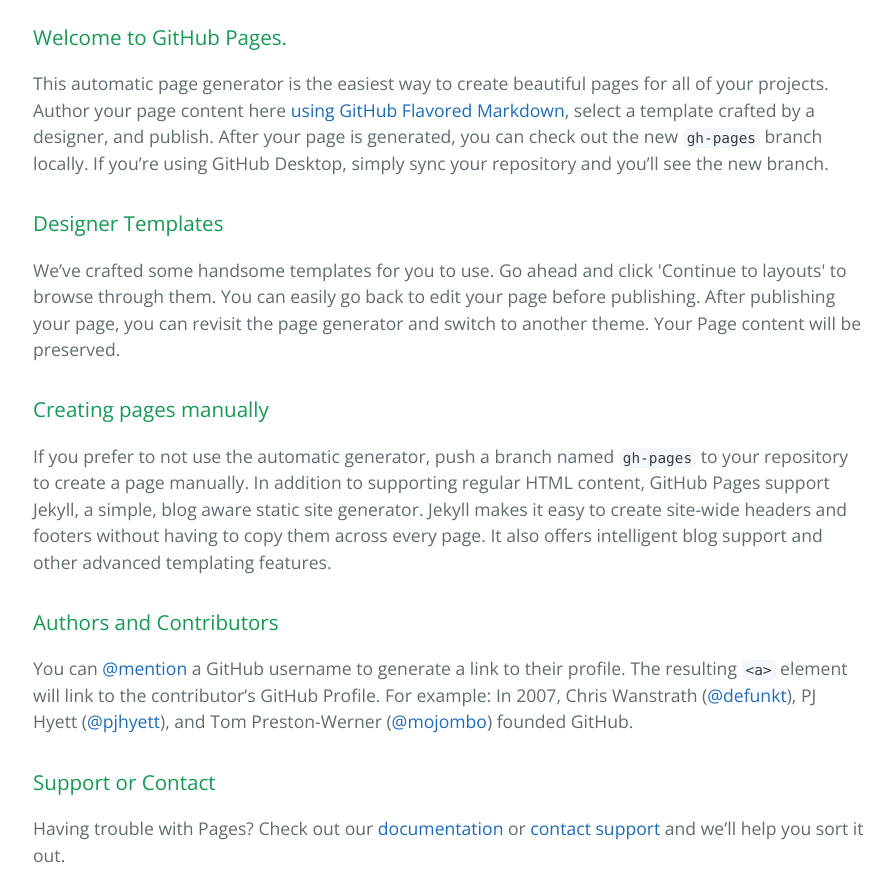
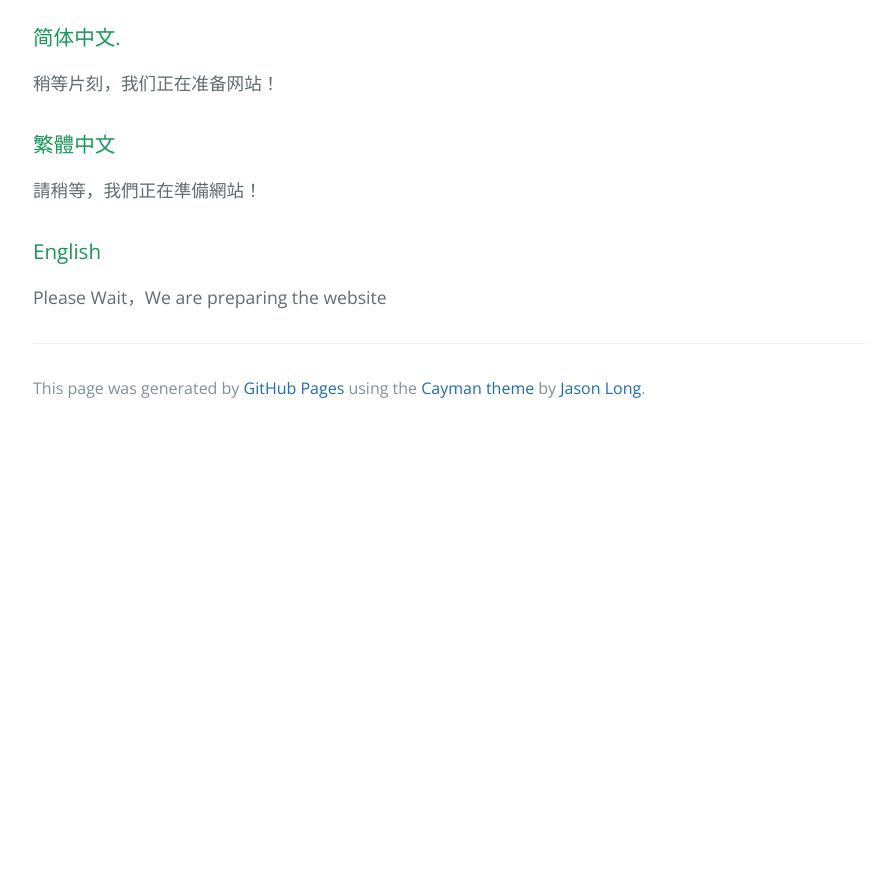
Before and after one commit to MacTimos/MacTimos.github.io, a plain HTML site: page index.html in a window 1280 px wide. Shown: the part 280-1151 px from the top of the page, without its empty margins (191-1083 px from the left). After the commit the page ends 800 px from the top, so only its background shows below. Drawn offline with nearby package versions, Linux system fonts and the light colour scheme.

Commit message:
Replace master branch with page content via GitHub

```diff
--- a/index.html
+++ b/index.html
@@ -17,29 +17,19 @@
 
     <section class="main-content">
       <h3>
-<a id="welcome-to-github-pages" class="anchor" href="#welcome-to-github-pages" aria-hidden="true"><span aria-hidden="true" class="octicon octicon-link"></span></a>Welcome to GitHub Pages.</h3>
+<a id="简体中文" class="anchor" href="#%E7%AE%80%E4%BD%93%E4%B8%AD%E6%96%87" aria-hidden="true"><span aria-hidden="true" class="octicon octicon-link"></span></a>简体中文.</h3>
 
-<p>This automatic page generator is the easiest way to create beautiful pages for all of your projects. Author your page content here <a href="https://guides.github.com/features/mastering-markdown/">using GitHub Flavored Markdown</a>, select a template crafted by a designer, and publish. After your page is generated, you can check out the new <code>gh-pages</code> branch locally. If you’re using GitHub Desktop, simply sync your repository and you’ll see the new branch.</p>
+<p>稍等片刻，我们正在准备网站！</p>
 
 <h3>
-<a id="designer-templates" class="anchor" href="#designer-templates" aria-hidden="true"><span aria-hidden="true" class="octicon octicon-link"></span></a>Designer Templates</h3>
+<a id="繁體中文" class="anchor" href="#%E7%B9%81%E9%AB%94%E4%B8%AD%E6%96%87" aria-hidden="true"><span aria-hidden="true" class="octicon octicon-link"></span></a>繁體中文</h3>
 
-<p>We’ve crafted some handsome templates for you to use. Go ahead and click 'Continue to layouts' to browse through them. You can easily go back to edit your page before publishing. After publishing your page, you can revisit the page generator and switch to another theme. Your Page content will be preserved.</p>
+<p>請稍等，我們正在準備網站！</p>
 
 <h3>
-<a id="creating-pages-manually" class="anchor" href="#creating-pages-manually" aria-hidden="true"><span aria-hidden="true" class="octicon octicon-link"></span></a>Creating pages manually</h3>
+<a id="english" class="anchor" href="#english" aria-hidden="true"><span aria-hidden="true" class="octicon octicon-link"></span></a>English</h3>
 
-<p>If you prefer to not use the automatic generator, push a branch named <code>gh-pages</code> to your repository to create a page manually. In addition to supporting regular HTML content, GitHub Pages support Jekyll, a simple, blog aware static site generator. Jekyll makes it easy to create site-wide headers and footers without having to copy them across every page. It also offers intelligent blog support and other advanced templating features.</p>
-
-<h3>
-<a id="authors-and-contributors" class="anchor" href="#authors-and-contributors" aria-hidden="true"><span aria-hidden="true" class="octicon octicon-link"></span></a>Authors and Contributors</h3>
-
-<p>You can <a href="https://help.github.com/articles/basic-writing-and-formatting-syntax/#mentioning-users-and-teams" class="user-mention">@mention</a> a GitHub username to generate a link to their profile. The resulting <code>&lt;a&gt;</code> element will link to the contributor’s GitHub Profile. For example: In 2007, Chris Wanstrath (<a href="https://github.com/defunkt" class="user-mention">@defunkt</a>), PJ Hyett (<a href="https://github.com/pjhyett" class="user-mention">@pjhyett</a>), and Tom Preston-Werner (<a href="https://github.com/mojombo" class="user-mention">@mojombo</a>) founded GitHub.</p>
-
-<h3>
-<a id="support-or-contact" class="anchor" href="#support-or-contact" aria-hidden="true"><span aria-hidden="true" class="octicon octicon-link"></span></a>Support or Contact</h3>
-
-<p>Having trouble with Pages? Check out our <a href="https://help.github.com/pages">documentation</a> or <a href="https://github.com/contact">contact support</a> and we’ll help you sort it out.</p>
+<p>Please Wait，We are preparing the website</p>
 
       <footer class="site-footer">
 
```
Also changed, not shown: params.json (+1 -1 lines).
